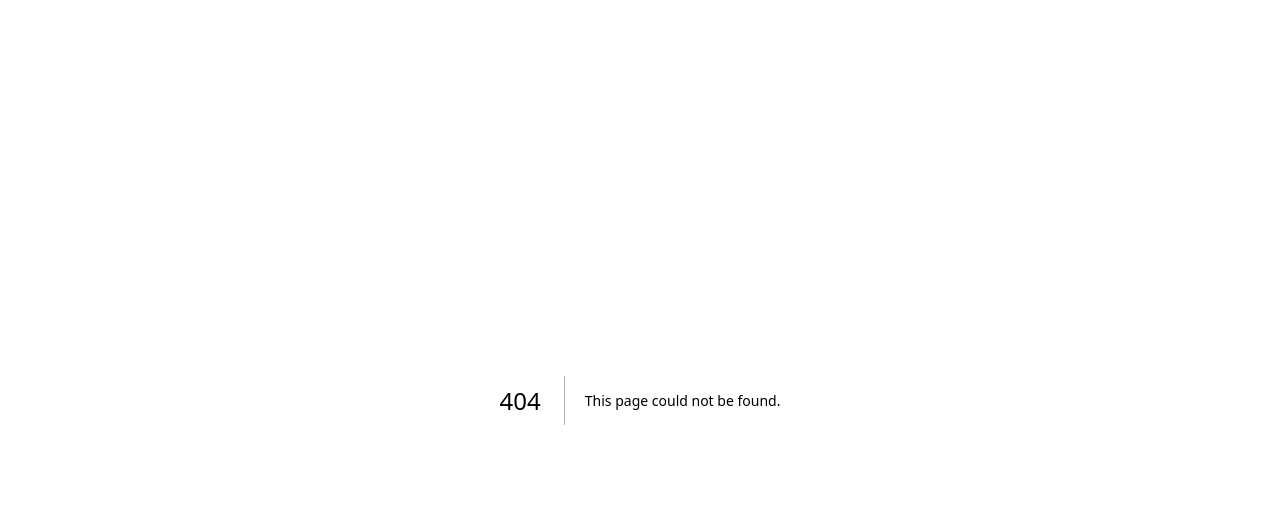
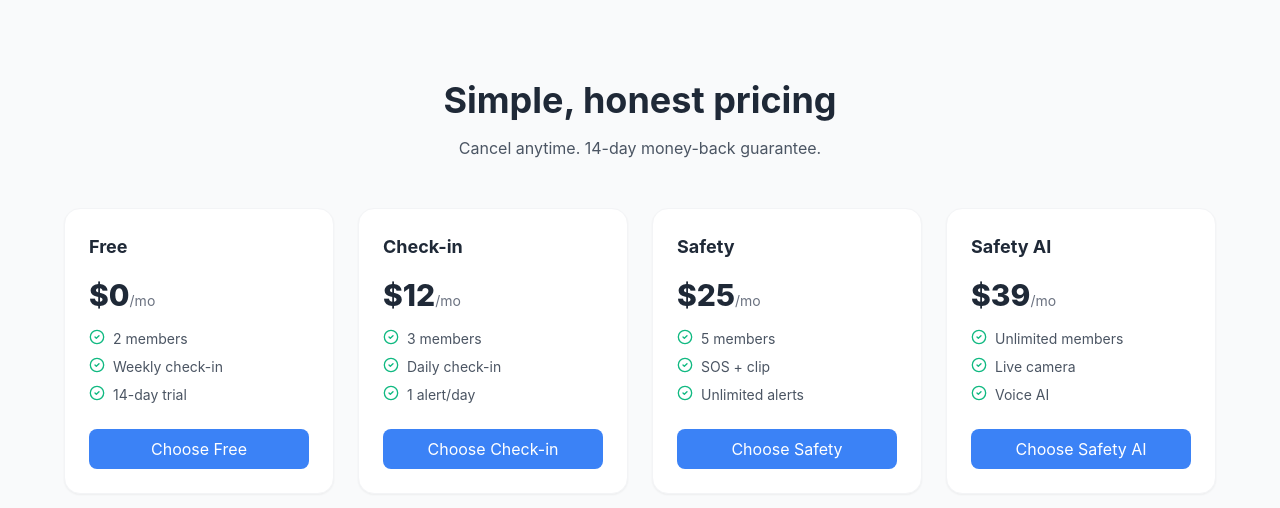
Before and after one commit to BDmurad1610/familycheckin-, a Next.js app: page /pricing in a window 1280 px wide. Before the commit this address had no page. Shown: the top 508 px of the page. Built offline with nearby package versions, Linux system fonts and the light colour scheme.

Commit message:
Create page.tsx

```diff
--- /dev/null
+++ b/app/pricing/page.tsx
@@ -0,0 +1,37 @@
+'use client';
+import Link from 'next/link';
+import { CheckCircle2 } from 'lucide-react';
+
+export default function Pricing() {
+  const tiers = [
+    { name: 'Free', price: 0, features: ['2 members', 'Weekly check-in', '14-day trial'] },
+    { name: 'Check-in', price: 12, features: ['3 members', 'Daily check-in', '1 alert/day'] },
+    { name: 'Safety', price: 25, features: ['5 members', 'SOS + clip', 'Unlimited alerts'] },
+    { name: 'Safety AI', price: 39, features: ['Unlimited members', 'Live camera', 'Voice AI'] },
+  ];
+
+  return (
+    <div className="min-h-screen bg-gray-50 py-20 px-4">
+      <div className="max-w-6xl mx-auto text-center">
+        <h1 className="text-4xl font-bold mb-4">Simple, honest pricing</h1>
+        <p className="text-gray-600 mb-12">Cancel anytime. 14-day money-back guarantee.</p>
+        <div className="grid md:grid-cols-4 gap-6 text-left">
+          {tiers.map((t, i) => (
+            <div key={i} className="bg-white p-6 rounded-2xl border border-gray-100 shadow-sm">
+              <h3 className="font-bold text-lg">{t.name}</h3>
+              <div className="text-3xl font-extrabold my-4">${t.price}<span className="text-sm text-gray-500 font-normal">/mo</span></div>
+              <ul className="space-y-2 mb-6">
+                {t.features.map((f, j) => (
+                  <li key={j} className="flex gap-2 text-sm text-gray-600">
+                    <CheckCircle2 className="w-4 h-4 text-success flex-shrink-0" /> {f}
+                  </li>
+                ))}
+              </ul>
+              <Link href="/signup" className="block text-center bg-primary text-white py-2 rounded-lg">Choose {t.name}</Link>
+            </div>
+          ))}
+        </div>
+      </div>
+    </div>
+  );
+}
```
